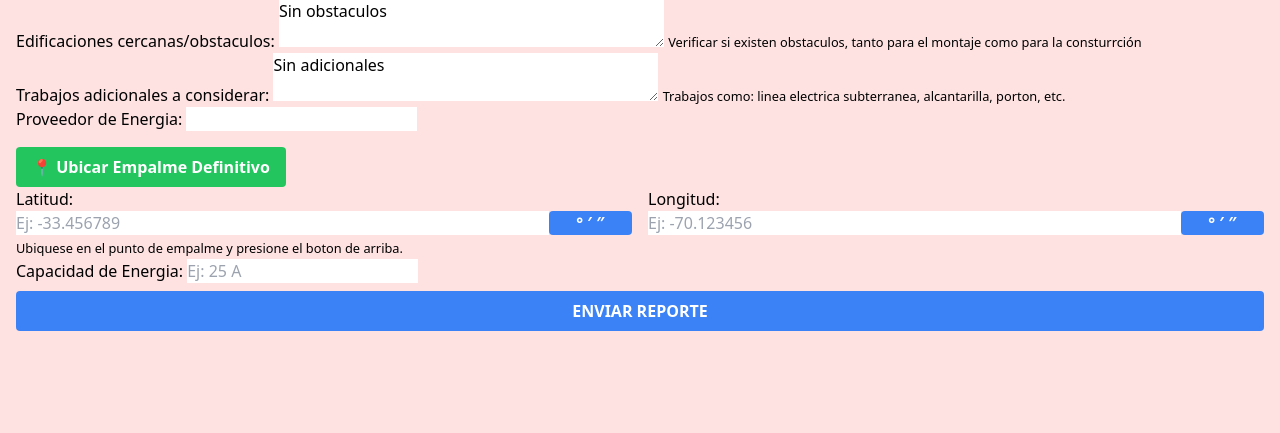
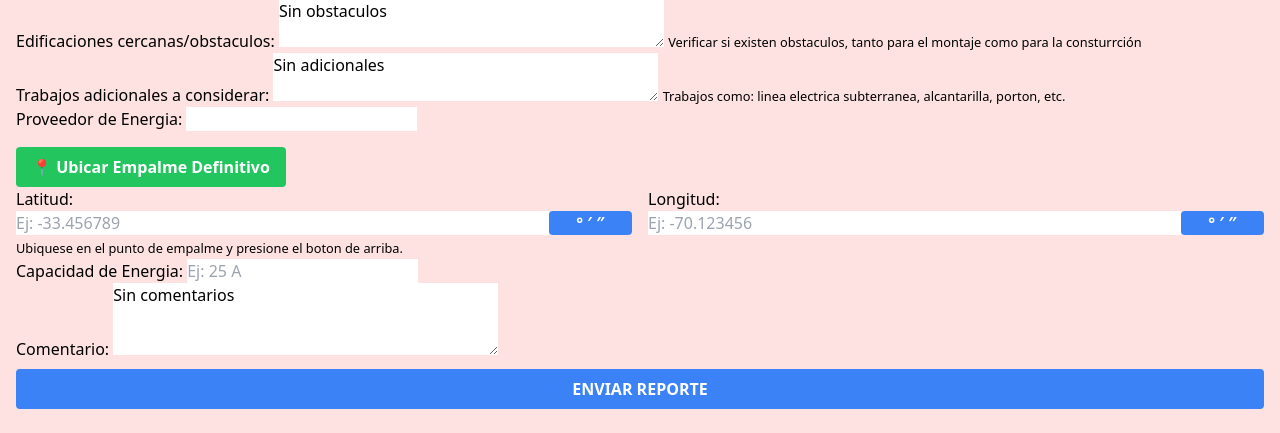
Before and after one commit to magoreal4/tekonRegistros, a Django app: page /formTX/ in a window 1280 px wide. Shown: the part 615-1048 px from the top of the page. Before the commit the page ends 946 px from the top, so only its background shows below. Run offline with Django 4.2, Linux system fonts and the light colour scheme; a user stored in the database is signed in; data comes from the database, SQL or seed files in the repository; both versions use the stored data as it was after the commit; some libraries are stand-ins or nearby versions.

Commit message:
comentario

```diff
--- a/formularios/admin.py
+++ b/formularios/admin.py
@@ -108,6 +108,8 @@ class FormularioTXResource(resources.ModelResource):
     dist_nominal_inspeccion = fields.Field(column_name='Distancia Nominal a Inspeccion', attribute='dist_nominal_inspeccion')
     dist_inmobiliaria_inspeccion = fields.Field(column_name='Distancia Inmobiliaria a Inspeccion', attribute='dist_inmobiliaria_inspeccion')
 
+    comentarios = fields.Field(column_name='Comentarios', attribute='comentario')
+
     class Meta:
         model = FormularioTX
         fields = ()
@@ -141,6 +143,7 @@ class FormularioTXResource(resources.ModelResource):
             'dist_nominal_inmobiliaria',
             'dist_nominal_inspeccion',
             'dist_inmobiliaria_inspeccion',
+            'comentarios'
         )
         import_id_fields = ('entel_id',)
 
@@ -196,6 +199,8 @@ class FormularioPreIngResource(resources.ModelResource):
 
     dist_mandato_ingenieria = fields.Field(column_name='Distancia Mandato a Ingenieria', attribute='dist_mandato_ingenieria')
 
+    comentarios = fields.Field(column_name='Comentarios', attribute='comentario')
+
     class Meta:
         model = FormularioPreIng
         fields = ()
@@ -225,6 +230,7 @@ class FormularioPreIngResource(resources.ModelResource):
             'lat_M',
             'lon_M',
             'dist_mandato_ingenieria',
+            'comentarios'
         )
         import_id_fields = ('entel_id',)
 
--- a/formularios/forms.py
+++ b/formularios/forms.py
@@ -23,6 +23,7 @@ class FormularioTXForm(forms.ModelForm):
                   'lat_energia',
                   'lon_energia',
                   'capacidadEnergia',
+                  'comentario',
                   ]
 
     def __init__(self, *args, **kwargs):
@@ -71,7 +72,7 @@ class FormularioTXForm(forms.ModelForm):
         self.fields['lat_energia'].help_text = 'Ubiquese en el punto de empalme y presione el boton de arriba.'
         self.fields['lon_energia'].widget.attrs.update({'placeholder': 'Ej: -70.123456'})
         self.fields['capacidadEnergia'].widget.attrs.update({'placeholder': 'Ej: 25 A'})
-
+        self.fields['comentario'].widget.attrs.update({'rows': '3'})
 
 
 class FormularioPreIngForm(forms.ModelForm):
@@ -96,6 +97,7 @@ class FormularioPreIngForm(forms.ModelForm):
                   'lat_energia',
                   'lon_energia',
                   'capacidadEnergia',
+                  'comentario',
                   ]
 
     def __init__(self, *args, **kwargs):
@@ -144,3 +146,4 @@ class FormularioPreIngForm(forms.ModelForm):
         self.fields['lat_energia'].help_text = 'Ubiquese en el punto de empalme y presione el boton de arriba.'
         self.fields['lon_energia'].widget.attrs.update({'placeholder': 'Ej: -70.123456'})
         self.fields['capacidadEnergia'].widget.attrs.update({'placeholder': 'Ej: 25 A'})
+        self.fields['comentario'].widget.attrs.update({'rows': '3'})
--- a/formularios/models.py
+++ b/formularios/models.py
@@ -57,6 +57,11 @@ class FormularioTX(models.Model):
     dist_nominal_inmobiliaria = models.IntegerField(blank=True, null=True)
     dist_nominal_inspeccion = models.IntegerField(blank=True, null=True)
     dist_inmobiliaria_inspeccion = models.IntegerField(blank=True, null=True)
+
+    comentario = models.TextField(default="Sin comentarios", null=True, blank=True)
+
+    def __str__(self):
+        return self.entel_id
 
     def calcular_distancia_geopy(self, lat_1, lon_1, lat_2, lon_2):
         """Calcula la distancia entre dos puntos usando geopy."""
@@ -124,6 +129,8 @@ class FormularioPreIng(models.Model):
 
     dist_mandato_ingenieria = models.IntegerField(blank=True, null=True)
 
+    comentario = models.TextField(default="Sin comentarios", null=True, blank=True)
+
     def calcular_distancia_geopy(self, lat_1, lon_1, lat_2, lon_2):
         """Calcula la distancia entre dos puntos usando geopy."""
         if lat_1 is not None and lon_1 is not None and lat_2 is not None and lon_2 is not None:
--- a/templates/formularios/formularioTX.html
+++ b/templates/formularios/formularioTX.html
@@ -202,6 +202,14 @@
             {% endif %}
         </div>
 
+        <div class="form-group">
+            {{ form.comentario.label_tag }}
+            {{ form.comentario|add_class:"formulario-input" }}
+            {% if form.comentario.help_text %}
+                <small class="form-text text-muted">{{ form.comentario.help_text }}</small>
+            {% endif %}
+        </div>
+
         <button type="submit" class="w-full px-4 py-2 my-2 font-bold text-white bg-blue-500 rounded hover:bg-blue-700">
             ENVIAR REPORTE
         </button>
```
Also changed, not shown: templates/formularios/formularioPreIng.html (+8 -0 lines), db.sqlite3, formularios/migrations/0009_formulariopreing_comentario_formulariotx_comentario.py (added).
